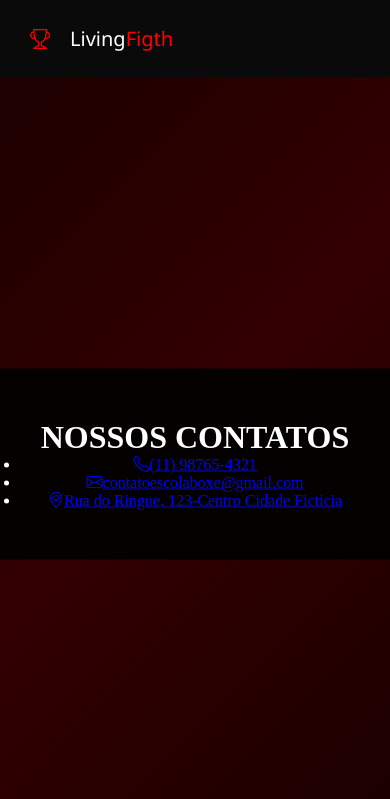
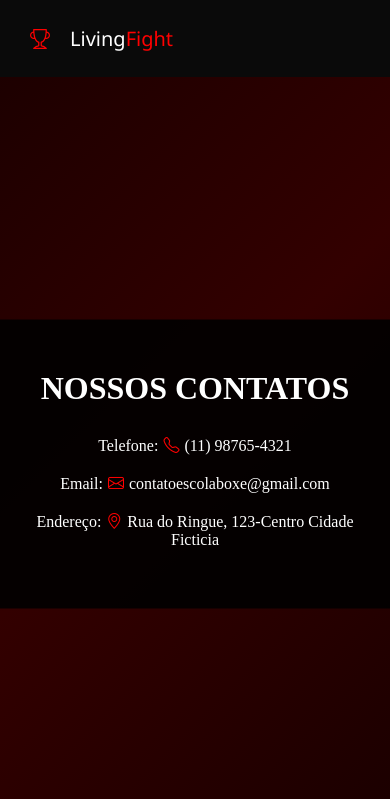
Before and after one commit to kaiohenrique5340-boop/Gestao-de-Escolinha, a PHP site: page /contato.html in a window 390 px wide. Shown: the top 799 px of the page. Run offline with PHP 8.4, Linux system fonts and the light colour scheme.

Commit message:
pequenas modificações tipo  logo
modificações da logo, estilização da parte de horários e contato, e modificações de tentativas de deixar o site responsivo.

```diff
--- a/contato.html
+++ b/contato.html
@@ -6,14 +6,14 @@
     <link rel="stylesheet" href="https://cdn.jsdelivr.net/npm/bootstrap-icons@1.13.1/font/bootstrap-icons.min.css">
 
     <link rel="stylesheet" href="css/contatos.css">
-    <title>Document</title>
+    <title>contatos</title>
 </heado>
 <body>
 
      <!-- cabecalho-->
         <header>
             <a href="index.html">
-                <i class="bi bi-trophy"></i> Living <p>Figth</p>
+                <i class="bi bi-trophy"></i> Living <p>Fight</p>
             </a>
         </header>
      <!--fim do header-->
@@ -23,15 +23,15 @@
         <table>
             <ul>
                 <li>
-                    <a href="tel:+1198765-4321"><i class="bi bi-telephone"></i>(11) 98765-4321</a>
+                    <a href="tel:+1198765-4321">Telefone:<i class="bi bi-telephone"></i>(11) 98765-4321</a>
                 </li>
 
                 <li>
-                    <a href="mailto:hemriquek38@gmail.com"><i class="bi bi-envelope"></i>contatoescolaboxe@gmail.com</a>
+                    <a href="mailto:hemriquek38@gmail.com">Email:<i class="bi bi-envelope"></i>contatoescolaboxe@gmail.com</a>
                 </li>
 
                 <li>
-                    <a href="https://www.google.com/maps/place/UNISUAM/@-22.8671524,-43.2560867,17z/data=!4m6!3m5!1s0x997c03b24d186f:0xf3dd300862682520!8m2!3d-22.8671521!4d-43.2535111!16s%2Fg%2F122bxtf5?entry=ttu&g_ep=EgoyMDI1MDkyNC4wIKXMDSoASAFQAw%3D%3D" target="_blank"><i class="bi bi-geo-alt"></i>Rua do Ringue, 123-Centro Cidade Ficticia</a>
+                    <a href="https://www.google.com/maps/place/UNISUAM/@-22.8671524,-43.2560867,17z/data=!4m6!3m5!1s0x997c03b24d186f:0xf3dd300862682520!8m2!3d-22.8671521!4d-43.2535111!16s%2Fg%2F122bxtf5?entry=ttu&g_ep=EgoyMDI1MDkyNC4wIKXMDSoASAFQAw%3D%3D" target="_blank">Endereço:<i class="bi bi-geo-alt"></i>Rua do Ringue, 123-Centro Cidade Ficticia</a>
                 </li>
             </ul>
         </table>
--- a/css/contatos.css
+++ b/css/contatos.css
@@ -64,3 +64,27 @@ form{
     width: 450px;
 
 }
+form h1{
+    margin-bottom: 20px;
+}
+
+form li{
+    list-style-type: none;
+    padding: 10px;
+}
+
+form a{
+    text-decoration: none;
+    color: white;
+}
+
+form a:hover{
+    text-decoration: none;
+    color: red;
+    transition: 0.5s;
+}
+
+form a i{
+    color: red;
+    padding: 5px;
+}
--- a/css/horarios.css
+++ b/css/horarios.css
@@ -8,6 +8,7 @@ body{
     background: linear-gradient(135deg, #1a0000 0%, #330000 50%, #1a0000 100%);
     background-repeat: no-repeat;
     height: 100vh;
+    font-family: 'Segoe UI', Tahoma, Geneva, Verdana, sans-serif;
 
 
 }
@@ -64,3 +65,7 @@ form{
     width: 450px;
 
 }
+
+form h2{
+    color: red;
+}
--- a/horarios.html
+++ b/horarios.html
@@ -4,14 +4,14 @@
     <meta charset="UTF-8">
     <meta name="viewport" content="width=device-width, initial-scale=1.0">
     <link rel="stylesheet" href="css/horarios.css">
-    <title>Document</title>
+    <title>horarios</title>
 </head>
 <body>
 
     <!-- cabecalho-->
         <header>
             <a href="index.html">
-                <i class="bi bi-trophy"></i> Living <p>Figth</p>
+                <i class="bi bi-trophy"></i> Living <p>Fight</p>
             </a>
         </header>
      <!--fim do header-->
--- a/login.html
+++ b/login.html
@@ -12,7 +12,7 @@
         <!-- cabecalho-->
     <header>
         <a href="index.html">
-            <i class="bi bi-trophy"></i> Living <p>Figth</p>
+            <i class="bi bi-trophy"></i> Living <p>Fight</p>
         </a>
 
     </header>
--- a/painelAdministrador.html
+++ b/painelAdministrador.html
@@ -16,7 +16,7 @@
     <div class="container">
         <header class="header">
             <div class="logo-container">
-                <i id="logo" class="bi bi-trophy"></i> Living <p>Figth</p>
+                <i id="logo" class="bi bi-trophy"></i> Living <p>Fight</p>
             </div>
         </header>
 
--- a/register.html
+++ b/register.html
@@ -12,7 +12,7 @@
       <!-- cabecalho-->
     <header>
         <a href="index.html">
-            <i class="bi bi-trophy"></i> Living <p>Figth</p>
+            <i class="bi bi-trophy"></i> Living <p>Fight</p>
         </a>
 
     </header>
```
Also changed, not shown: css/index.css (+27 -13 lines), index.html (+5 -5 lines).
